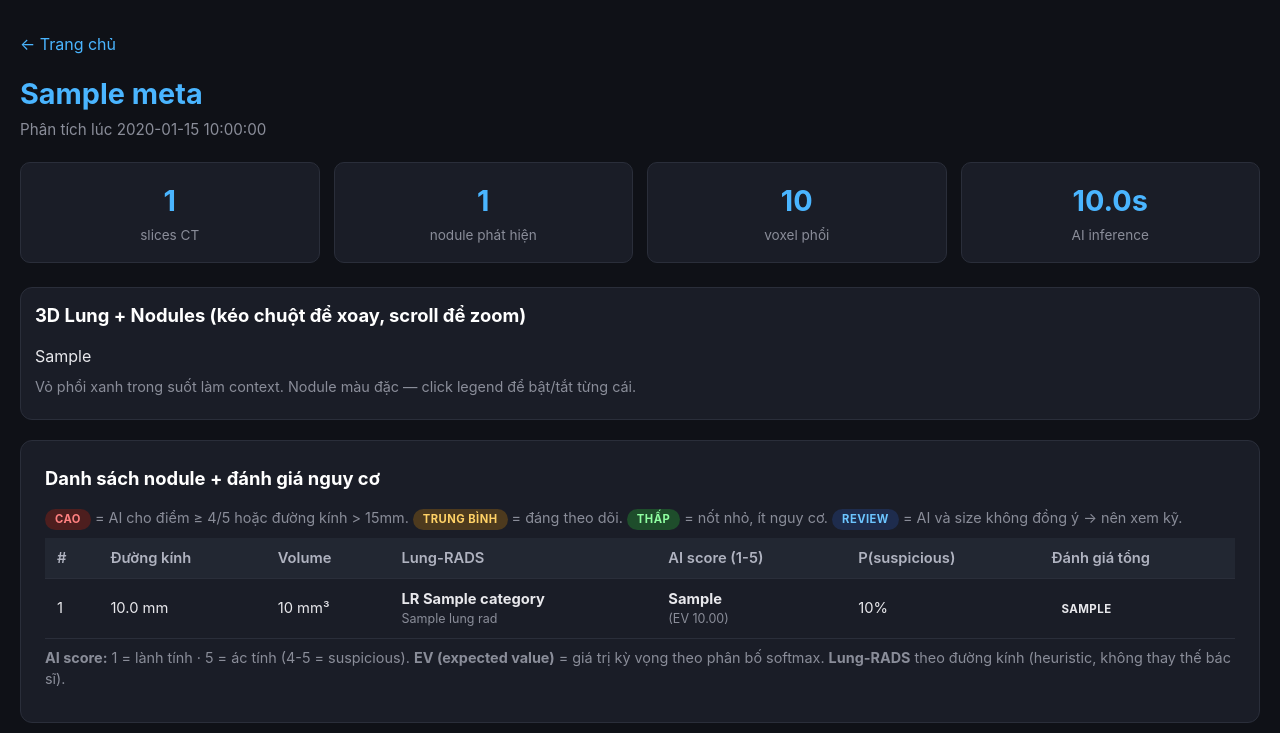
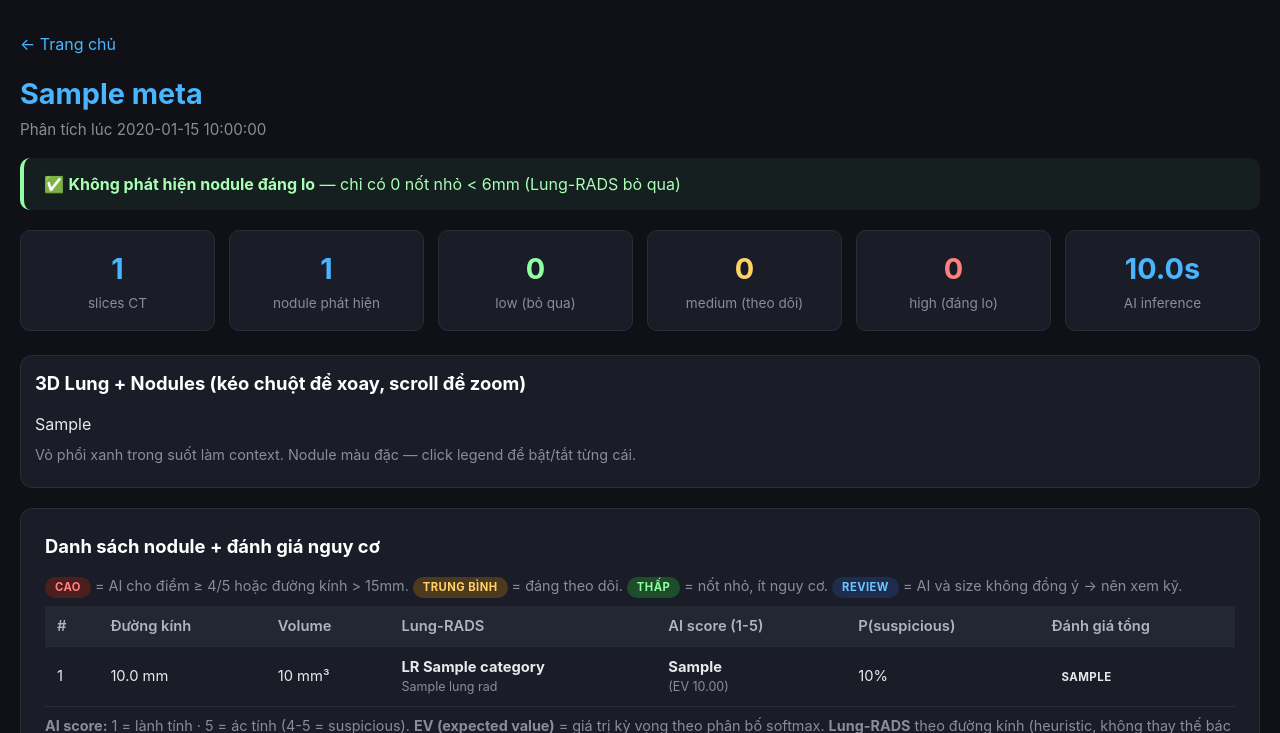
Before and after one commit to abcxyzawe/lidc-lung-nodule-ai, a FastAPI app: template src/webapp/templates/result.html in a window 1280 px wide. Shown: the top 733 px of the page. Run offline with FastAPI, Linux system fonts and the light colour scheme; the template is opened without the code that fills it: most values are stand-ins (such as "Sample title", 1, 10 or a date in 2020).

Commit message:
Webapp UI: top banner + tightened Lung-RADS risk logic
- Add summary banner at top of result page (high / medium / low / clean)
- Add 3-column risk count in stats bar (low/medium/high)
- Tightened risk_combined: <6mm always low (Lung-RADS LR2), 6-8mm requires
  AI class>=4 + P>=0.4 to escalate, ≥15mm always high unless AI strongly benign
- Risk pill color coding (low=green, medium=yellow, high=red, review=blue)
- Bumped MIN_NODULE_VOXELS in webapp from 30 → 60 (~4.5mm) to drop FP noise

Co-Authored-By: Claude Opus 4.7 (1M context) <noreply@anthropic.com>

```diff
--- a/src/webapp/static/style.css
+++ b/src/webapp/static/style.css
@@ -147,6 +147,22 @@ th { background: #222732; color: #b0b3c0; font-weight: 600; }
 
 small.dim { display: block; color: #8a8d99; font-size: 0.85em; }
 
+/* Top-of-page banner */
+.banner {
+  padding: 14px 20px;
+  border-radius: 10px;
+  margin: 16px 0;
+  font-size: 1em;
+  border-left: 4px solid;
+}
+.banner-high   { background: rgba(255, 80, 80, 0.10); border-color: #ff6b6b; color: #ff8080; }
+.banner-medium { background: rgba(255, 209, 102, 0.08); border-color: #ffd166; color: #ffe28a; }
+.banner-low    { background: rgba(143, 255, 161, 0.06); border-color: #8fffa1; color: #a8ffb4; }
+
+.big.risk-low    { color: #8fffa1 !important; }
+.big.risk-medium { color: #ffd166 !important; }
+.big.risk-high   { color: #ff8080 !important; }
+
 footer {
   margin-top: 40px;
   padding-top: 20px;
--- a/src/webapp/templates/result.html
+++ b/src/webapp/templates/result.html
@@ -12,10 +12,26 @@
   <h1>{{meta.name}}</h1>
   <p class="subtitle">Phân tích lúc {{meta.timestamp}}</p>
 
+  {% set n_high = meta.nodules|selectattr('risk_combined','equalto','high')|list|length %}
+  {% set n_med  = meta.nodules|selectattr('risk_combined','equalto','medium')|list|length %}
+  {% set n_low  = meta.nodules|selectattr('risk_combined','equalto','low')|list|length %}
+
+  {% if n_high > 0 %}
+    <div class="banner banner-high">⚠️ <strong>{{n_high}} nodule nguy cơ CAO</strong> — cần khám bác sĩ</div>
+  {% elif n_med > 0 %}
+    <div class="banner banner-medium">⚠ <strong>{{n_med}} nodule cần theo dõi</strong> — không cấp tính nhưng nên chụp lại 3-6 tháng</div>
+  {% elif meta.n_nodules > 0 %}
+    <div class="banner banner-low">✅ <strong>Không phát hiện nodule đáng lo</strong> — chỉ có {{n_low}} nốt nhỏ &lt; 6mm (Lung-RADS bỏ qua)</div>
+  {% else %}
+    <div class="banner banner-low">✅ <strong>Phổi sạch</strong> — AI không tìm thấy nodule nào ≥ 4.5mm</div>
+  {% endif %}
+
   <div class="stats">
     <div class="stat"><span class="big">{{meta.n_slices}}</span><span class="lbl">slices CT</span></div>
     <div class="stat"><span class="big">{{meta.n_nodules}}</span><span class="lbl">nodule phát hiện</span></div>
-    <div class="stat"><span class="big">{{meta.lung_voxels|int}}</span><span class="lbl">voxel phổi</span></div>
+    <div class="stat"><span class="big risk-low">{{n_low}}</span><span class="lbl">low (bỏ qua)</span></div>
+    <div class="stat"><span class="big risk-medium">{{n_med}}</span><span class="lbl">medium (theo dõi)</span></div>
+    <div class="stat"><span class="big risk-high">{{n_high}}</span><span class="lbl">high (đáng lo)</span></div>
     <div class="stat"><span class="big">{{ "%.1f"|format(meta.timing_sec.ai_predict) }}s</span><span class="lbl">AI inference</span></div>
   </div>
 
@@ -44,26 +60,30 @@
       </thead>
       <tbody>
       {% for n in meta.nodules %}
-        <tr class="risk-row risk-row-{{ n.risk_combined or 'low' }}">
+        {% set lr = n.get('lung_rads') %}
+        {% set risk = n.get('risk_combined', 'low') %}
+        <tr class="risk-row risk-row-{{ risk }}">
           <td>{{ n.id }}</td>
           <td>{{ "%.1f"|format(n.diameter_mm) }} mm</td>
           <td>{{ "%.0f"|format(n.volume_mm3) }} mm³</td>
           <td>
-            <strong>LR {{ n.lung_rads.category }}</strong>
-            <small class="dim">{{ n.lung_rads.label }}</small>
+            {% if lr %}
+              <strong>LR {{ lr.category }}</strong>
+              <small class="dim">{{ lr.label }}</small>
+            {% else %}<small class="dim">—</small>{% endif %}
           </td>
           <td>
-            {% if n.ai_class is defined %}
+            {% if n.get('ai_class') %}
               <strong>{{ n.ai_class }}</strong>
               <small class="dim">(EV {{ "%.2f"|format(n.ai_expected) }})</small>
             {% else %}<small class="dim">—</small>{% endif %}
           </td>
           <td>
-            {% if n.ai_susp_prob is defined %}
+            {% if n.get('ai_susp_prob') is not none %}
               {{ "%.0f"|format(n.ai_susp_prob * 100) }}%
             {% else %}<small class="dim">—</small>{% endif %}
           </td>
-          <td><span class="risk-pill risk-{{ n.risk_combined or 'low' }}">{{ n.risk_combined or 'low' }}</span></td>
+          <td><span class="risk-pill risk-{{ risk }}">{{ risk }}</span></td>
         </tr>
       {% endfor %}
       </tbody>
```
